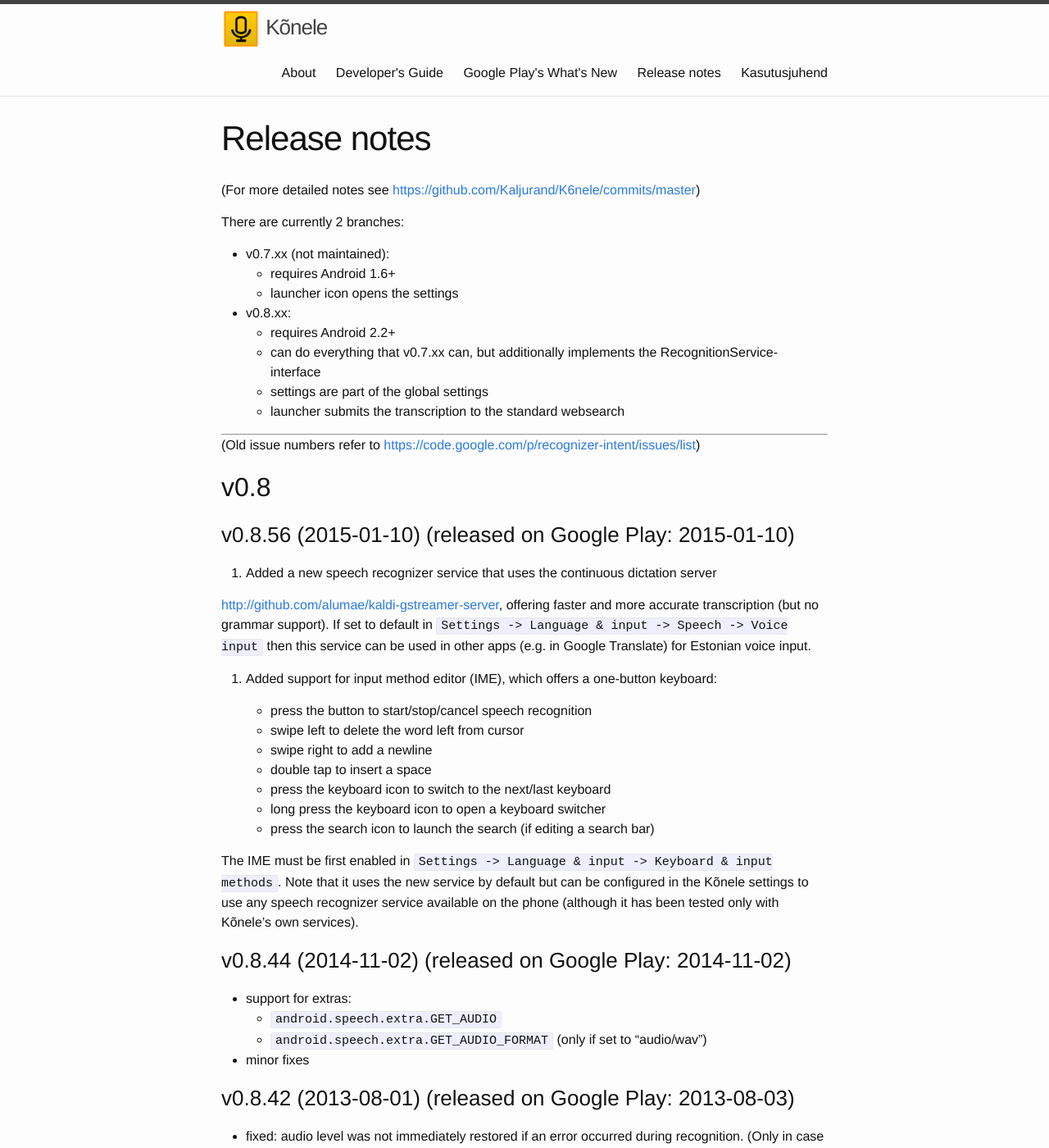
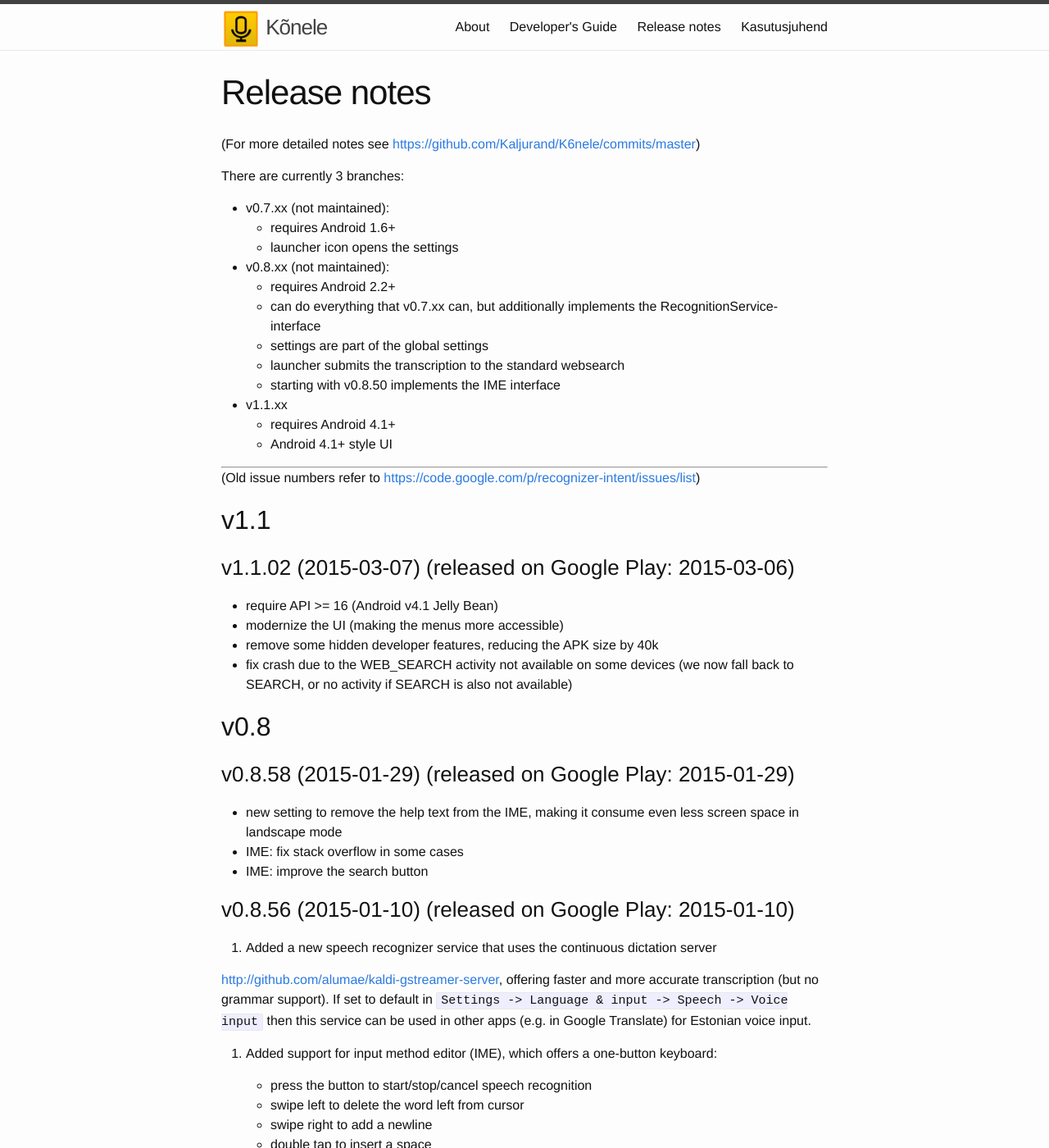
Before and after one commit to Kaljurand/K6nele, a Jekyll site: the page built from docs/en/release_notes.md, in a window 1280 px wide and 1400 px high. Shown: the whole window at 82% size. Built offline with Jekyll 4.4.1, drawn with Linux system fonts in a browser that asks for light colours.

Commit message:
Blog release of 1.1.02 + update release notes +
unpublish market_whats_new.md (too much work to maintain)

```diff
--- a/docs/en/release_notes.md
+++ b/docs/en/release_notes.md
@@ -5,22 +5,41 @@
 
 (For more detailed notes see <https://github.com/Kaljurand/K6nele/commits/master>)
 
-There are currently 2 branches:
+There are currently 3 branches:
 
   * v0.7.xx (not maintained):
     * requires Android 1.6+
     * launcher icon opens the settings
-  * v0.8.xx:
+  * v0.8.xx (not maintained):
     * requires Android 2.2+
     * can do everything that v0.7.xx can, but additionally implements the RecognitionService-interface
     * settings are part of the global settings
     * launcher submits the transcription to the standard websearch
+    * starting with v0.8.50 implements the IME interface
+  * v1.1.xx
+    * requires Android 4.1+
+    * Android 4.1+ style UI
 
 ----
 
 (Old issue numbers refer to <https://code.google.com/p/recognizer-intent/issues/list>)
 
+## v1.1
+
+### v1.1.02 (2015-03-07) (released on Google Play: 2015-03-06)
+
+- require API >= 16 (Android v4.1 Jelly Bean)
+- modernize the UI (making the menus more accessible)
+- remove some hidden developer features, reducing the APK size by 40k
+- fix crash due to the WEB_SEARCH activity not available on some devices (we now fall back to SEARCH, or no activity if SEARCH is also not available)
+
 ## v0.8
+
+### v0.8.58 (2015-01-29) (released on Google Play: 2015-01-29)
+
+- new setting to remove the help text from the IME, making it consume even less screen space in landscape mode
+- IME: fix stack overflow in some cases
+- IME: improve the search button
 
 ### v0.8.56 (2015-01-10) (released on Google Play: 2015-01-10)
 
```
Also changed, not shown: _posts/2015-03-07-k6nele-1.1.02.md (added, +8 -0 lines), docs/en/market_whats_new.md (+1 -0 lines).
